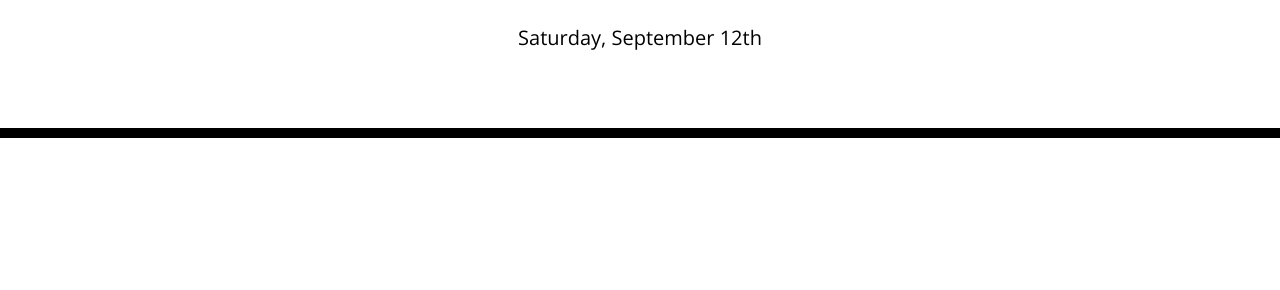
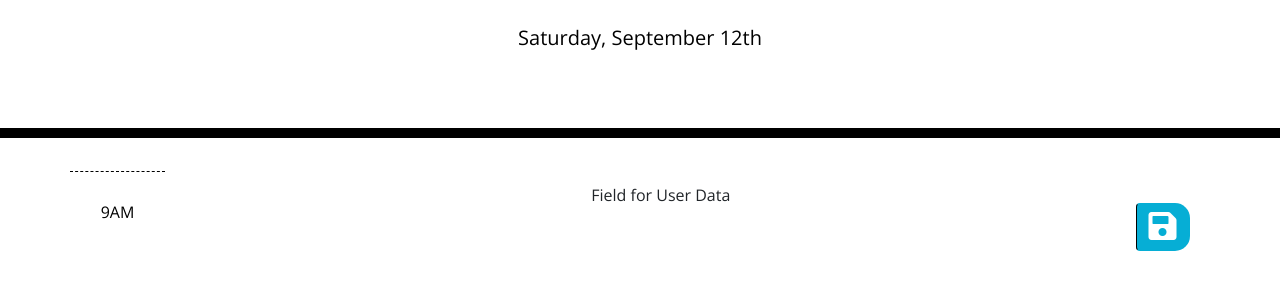
Before and after one commit to DS1826/daily-planner, a plain HTML site: page index.html in a window 1280 px wide. Shown: the part 182-472 px from the top of the page. Drawn offline with nearby package versions, Linux system fonts and the light colour scheme.

Commit message:
adding today's date and first time block to planner

```diff
--- a/index.html
+++ b/index.html
@@ -31,6 +31,17 @@
     </header>
     <div class="container">
       <!-- Timeblocks go here -->
+      <div class="row time-block">
+        <div class="col-sm hour">
+          9AM
+        </div>
+        <div class="col-sm-10 description">
+          Field for User Data
+        </div>
+        <div class="col-sm">
+          <button type="button" class="btn saveBtn"><i class="fas fa-save fa-2x"></i></button>
+        </div>
+      </div>
     </div>
 
 
```
